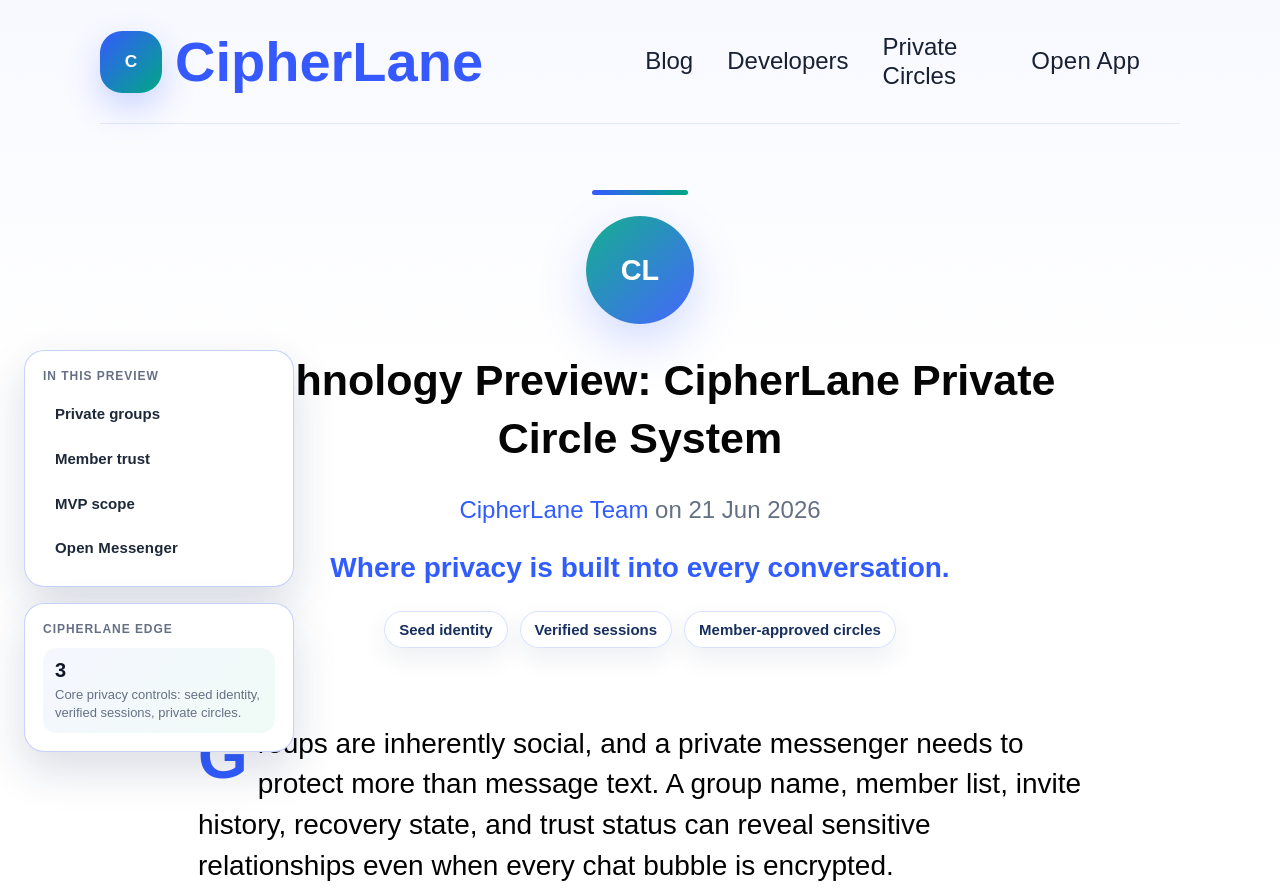
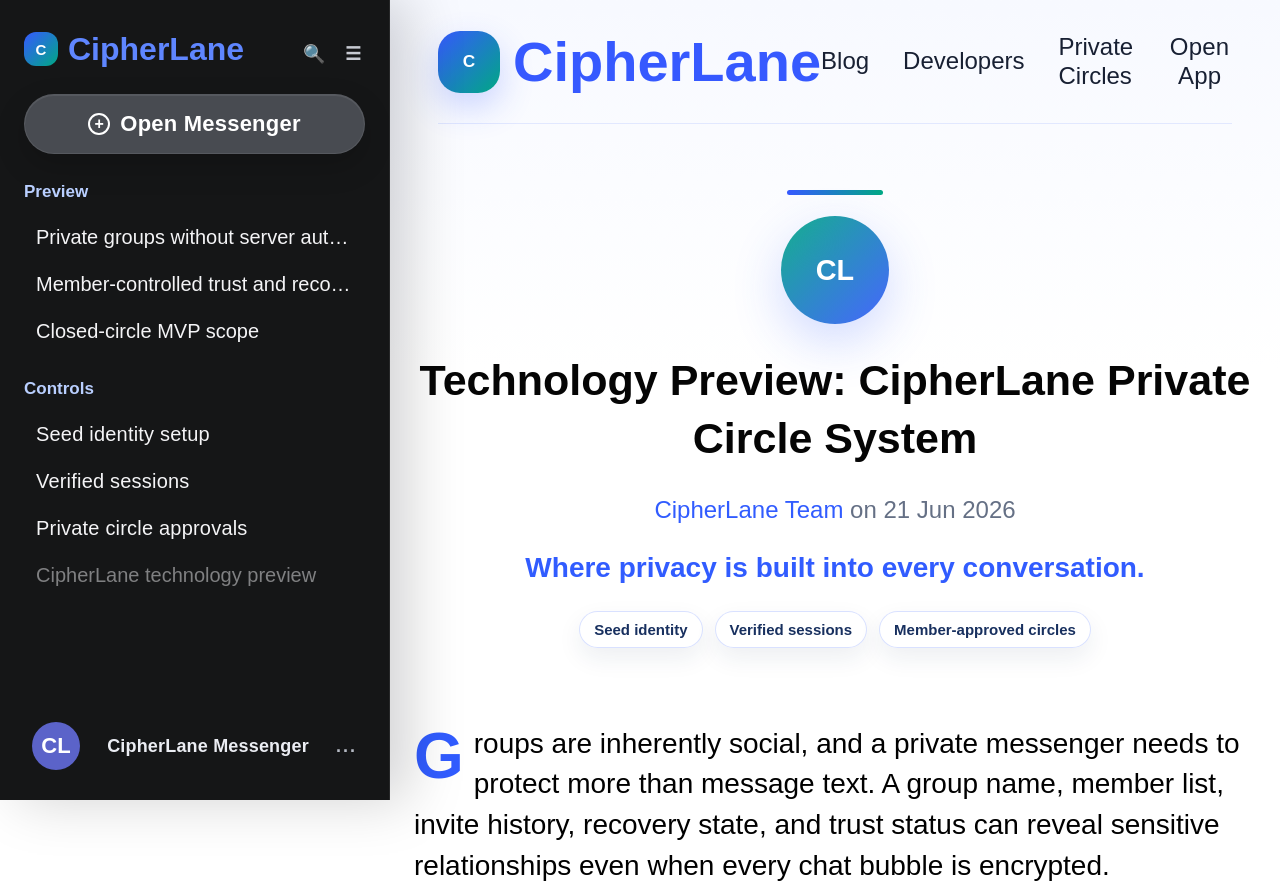
Before and after one commit to krishnamathi2/whatsappnew, a website: page web/index.html in a window 1280 px wide. Shown: the top 889 px of the page. Drawn offline with Linux system fonts and the light colour scheme.

Commit message:
Redesign landing sidebar

```diff
--- a/web/index.html
+++ b/web/index.html
@@ -1254,6 +1254,7 @@
 
     .landingPage {
       min-height: 100vh;
+      padding-left: 390px;
       background:
         linear-gradient(180deg, #f7f9ff 0, #ffffff 370px, #ffffff 100%),
         #ffffff;
@@ -1262,7 +1263,7 @@
     }
 
     .landingNav {
-      width: min(1528px, calc(100% - 200px));
+      width: min(1220px, calc(100% - 96px));
       margin: 0 auto;
       min-height: 115px;
       padding: 28px 0;
@@ -1329,76 +1330,199 @@
 
     .landingSidebar {
       position: fixed;
-      top: 350px;
-      left: max(24px, calc((100vw - 1528px) / 2));
-      z-index: 20;
-      width: 270px;
-      display: grid;
-      gap: 16px;
-    }
-
-    .sidebarCard {
-      border: 1px solid rgba(54, 89, 255, 0.28);
-      border-radius: 20px;
-      padding: 18px;
-      background: #ffffff;
-      box-shadow: 0 18px 44px rgba(27, 43, 91, 0.16);
-      backdrop-filter: blur(12px);
-    }
-
-    .sidebarLabel {
-      margin: 0 0 12px;
-      color: #667085;
-      font-size: 12px;
+      inset: 0 auto 0 0;
+      z-index: 60;
+      width: 390px;
+      padding: 32px 24px 22px;
+      display: flex;
+      flex-direction: column;
+      gap: 28px;
+      overflow-y: auto;
+      color: #f7f8fb;
+      background: #151617;
+      border-right: 1px solid rgba(255, 255, 255, 0.08);
+      box-shadow: 18px 0 54px rgba(5, 7, 12, 0.18);
+    }
+
+    .sidebarTop {
+      display: flex;
+      align-items: center;
+      justify-content: space-between;
+      gap: 18px;
+    }
+
+    .sidebarBrand {
+      display: inline-flex;
+      align-items: center;
+      gap: 10px;
+      color: #5f86ff;
+      font-size: 32px;
+      line-height: 1;
       font-weight: 900;
-      letter-spacing: 0.08em;
-      text-transform: uppercase;
-    }
-
-    .sidebarNav {
-      display: grid;
-      gap: 6px;
-    }
-
-    .sidebarNav a,
-    .sidebarAction {
+      text-decoration: none;
+    }
+
+    .sidebarBrandMark {
+      width: 34px;
+      height: 34px;
+      border-radius: 12px;
+      display: inline-grid;
+      place-items: center;
+      color: #ffffff;
+      background: linear-gradient(135deg, #3659ff, #00a884);
+      font-size: 15px;
+      font-weight: 900;
+    }
+
+    .sidebarTools {
+      display: inline-flex;
+      align-items: center;
+      gap: 10px;
+    }
+
+    .sidebarTool {
+      width: 32px;
+      height: 32px;
       border: 0;
-      border-radius: 12px;
-      padding: 10px 12px;
-      color: #1d2939;
+      border-radius: 10px;
+      display: grid;
+      place-items: center;
+      color: #c7cad2;
+      background: transparent;
+      font-size: 18px;
+      cursor: pointer;
+    }
+
+    .sidebarTool:hover {
+      background: rgba(255, 255, 255, 0.08);
+      color: #ffffff;
+    }
+
+    .sidebarPrimary {
+      width: 100%;
+      min-height: 60px;
+      border: 1px solid rgba(255, 255, 255, 0.08);
+      border-radius: 30px;
+      display: flex;
+      align-items: center;
+      justify-content: center;
+      gap: 10px;
+      color: #ffffff;
+      background: #484b51;
+      box-shadow: inset 0 1px 0 rgba(255, 255, 255, 0.08), 0 12px 30px rgba(0, 0, 0, 0.18);
+      font-size: 22px;
+      font-weight: 800;
+      cursor: pointer;
+    }
+
+    .sidebarPrimary:hover {
+      background: #555960;
+    }
+
+    .sidebarPrimaryIcon {
+      width: 22px;
+      height: 22px;
+      border: 2px solid currentColor;
+      border-radius: 50%;
+      display: inline-grid;
+      place-items: center;
+      font-size: 16px;
+      line-height: 1;
+    }
+
+    .sidebarHistory {
+      display: grid;
+      gap: 30px;
+    }
+
+    .historyGroup {
+      display: grid;
+      gap: 18px;
+    }
+
+    .historyTitle {
+      margin: 0;
+      color: #b9cfff;
+      font-size: 17px;
+      font-weight: 800;
+    }
+
+    .historyList {
+      display: grid;
+      gap: 12px;
+    }
+
+    .historyList a,
+    .historyList button {
+      min-height: 34px;
+      border: 0;
+      border-radius: 10px;
+      padding: 5px 12px;
+      color: #f4f4f6;
       background: transparent;
       text-align: left;
       text-decoration: none;
-      font-size: 15px;
+      font: inherit;
+      font-size: 20px;
+      line-height: 1.25;
+      white-space: nowrap;
+      overflow: hidden;
+      text-overflow: ellipsis;
+      cursor: pointer;
+    }
+
+    .historyList a:hover,
+    .historyList button:hover {
+      background: rgba(255, 255, 255, 0.08);
+    }
+
+    .historyMuted {
+      color: rgba(244, 244, 246, 0.48) !important;
+    }
+
+    .sidebarProfile {
+      margin-top: auto;
+      min-height: 58px;
+      border: 0;
+      border-radius: 18px;
+      padding: 8px;
+      display: flex;
+      align-items: center;
+      gap: 12px;
+      color: #ebedf3;
+      background: transparent;
+      font-size: 18px;
       font-weight: 800;
-      line-height: 1.25;
       cursor: pointer;
     }
 
-    .sidebarNav a:hover,
-    .sidebarAction:hover {
-      color: #315cff;
-      background: #f3f6ff;
-    }
-
-    .sidebarStat {
-      display: grid;
-      gap: 6px;
-      padding: 12px;
-      border-radius: 14px;
-      background: linear-gradient(135deg, #f5f7ff, #effbf6);
-    }
-
-    .sidebarStat strong {
-      color: #101828;
-      font-size: 20px;
-      line-height: 1;
-    }
-
-    .sidebarStat span {
-      color: #667085;
-      font-size: 13px;
-      line-height: 1.35;
+    .sidebarProfile:hover {
+      background: rgba(255, 255, 255, 0.08);
+    }
+
+    .profileAvatar {
+      width: 48px;
+      height: 48px;
+      border-radius: 50%;
+      display: inline-grid;
+      place-items: center;
+      color: #ffffff;
+      background: #5b63c9;
+      font-size: 22px;
+      font-weight: 900;
+    }
+
+    .profileName {
+      min-width: 0;
+      flex: 1;
+      overflow: hidden;
+      text-overflow: ellipsis;
+      white-space: nowrap;
+    }
+
+    .profileMenu {
+      color: #b6bac4;
+      letter-spacing: 2px;
     }
 
     .landingArticle {
@@ -1655,6 +1779,10 @@
     }
 
     @media (max-width: 1180px) {
+      .landingPage {
+        padding-left: 320px;
+      }
+
       .landingNav {
         width: min(100% - 64px, 1020px);
       }
@@ -1664,8 +1792,8 @@
       }
 
       .landingSidebar {
-        left: 32px;
-        width: 220px;
+        width: 320px;
+        padding: 28px 18px 20px;
       }
 
       .shell {
@@ -1676,6 +1804,10 @@
     @media (max-width: 920px) {
       body {
         padding: 0;
+      }
+
+      .landingPage {
+        padding-left: 0;
       }
 
       .landingNav {
@@ -1712,17 +1844,12 @@
 
       .landingSidebar {
         position: static;
-        margin-top: 24px;
-        grid-template-columns: 1fr;
-      }
-
-      .sidebarCard {
-        border-radius: 16px;
-        padding: 14px;
-      }
-
-      .sidebarNav {
-        grid-template-columns: repeat(2, minmax(0, 1fr));
+        width: auto;
+        max-height: none;
+        margin: 16px 0 0;
+        border-radius: 24px;
+        padding: 20px;
+        gap: 18px;
       }
 
       .landingArticle {
@@ -1819,23 +1946,48 @@
 
     <div class="landingLayout">
       <aside class="landingSidebar" aria-label="Landing page sidebar">
-        <section class="sidebarCard">
-          <p class="sidebarLabel">In This Preview</p>
-          <nav class="sidebarNav" aria-label="Article sections">
-            <a href="#privacyTitle">Private groups</a>
-            <a href="#trustTitle">Member trust</a>
-            <a href="#circleTitle">MVP scope</a>
-            <button class="sidebarAction" type="button" data-scroll-app>Open Messenger</button>
-          </nav>
-        </section>
-
-        <section class="sidebarCard">
-          <p class="sidebarLabel">CipherLane Edge</p>
-          <div class="sidebarStat">
-            <strong>3</strong>
-            <span>Core privacy controls: seed identity, verified sessions, private circles.</span>
+        <div class="sidebarTop">
+          <a class="sidebarBrand" href="#landingPage" aria-label="CipherLane home">
+            <span class="sidebarBrandMark">C</span>
+            <span>CipherLane</span>
+          </a>
+          <div class="sidebarTools" aria-label="Sidebar tools">
+            <button class="sidebarTool" type="button" aria-label="Search">&#128269;</button>
+            <button class="sidebarTool" type="button" aria-label="Collapse sidebar">&#9776;</button>
           </div>
-        </section>
+        </div>
+
+        <button class="sidebarPrimary" type="button" data-scroll-app>
+          <span class="sidebarPrimaryIcon">+</span>
+          <span>Open Messenger</span>
+        </button>
+
+        <nav class="sidebarHistory" aria-label="CipherLane sections">
+          <section class="historyGroup" aria-labelledby="historyPreviewTitle">
+            <p id="historyPreviewTitle" class="historyTitle">Preview</p>
+            <div class="historyList">
+              <a href="#privacyTitle">Private groups without server authority</a>
+              <a href="#trustTitle">Member-controlled trust and recovery</a>
+              <a href="#circleTitle">Closed-circle MVP scope</a>
+            </div>
+          </section>
+
+          <section class="historyGroup" aria-labelledby="historyControlsTitle">
+            <p id="historyControlsTitle" class="historyTitle">Controls</p>
+            <div class="historyList">
+              <button type="button" data-scroll-app>Seed identity setup</button>
+              <button type="button" data-scroll-app>Verified sessions</button>
+              <button type="button" data-scroll-app>Private circle approvals</button>
+              <a class="historyMuted" href="#landingPage">CipherLane technology preview</a>
+            </div>
+          </section>
+        </nav>
+
+        <button class="sidebarProfile" type="button" data-scroll-app aria-label="Open CipherLane messenger">
+          <span class="profileAvatar">CL</span>
+          <span class="profileName">CipherLane Messenger</span>
+          <span class="profileMenu">...</span>
+        </button>
       </aside>
 
       <article class="landingArticle">
```
